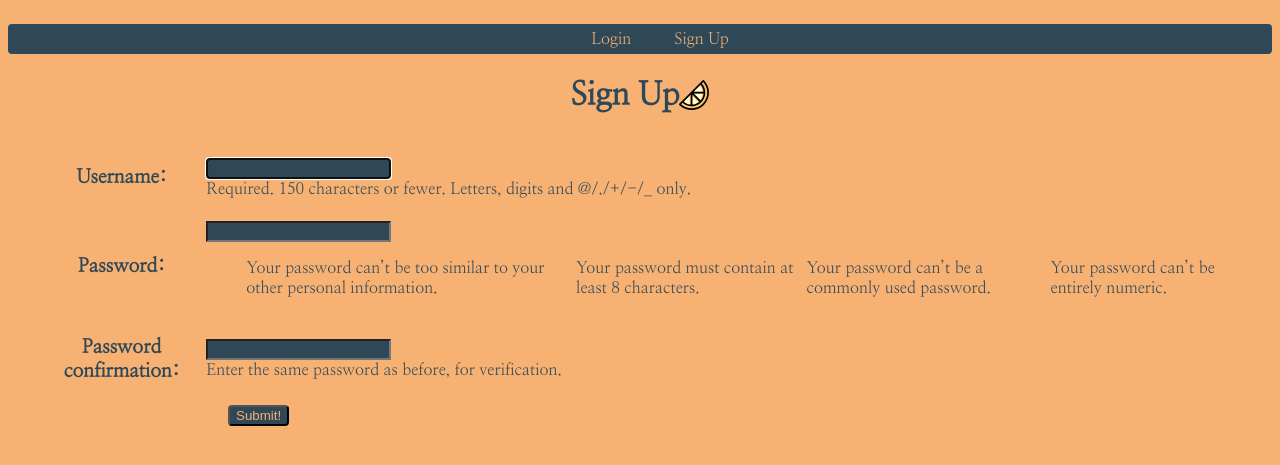
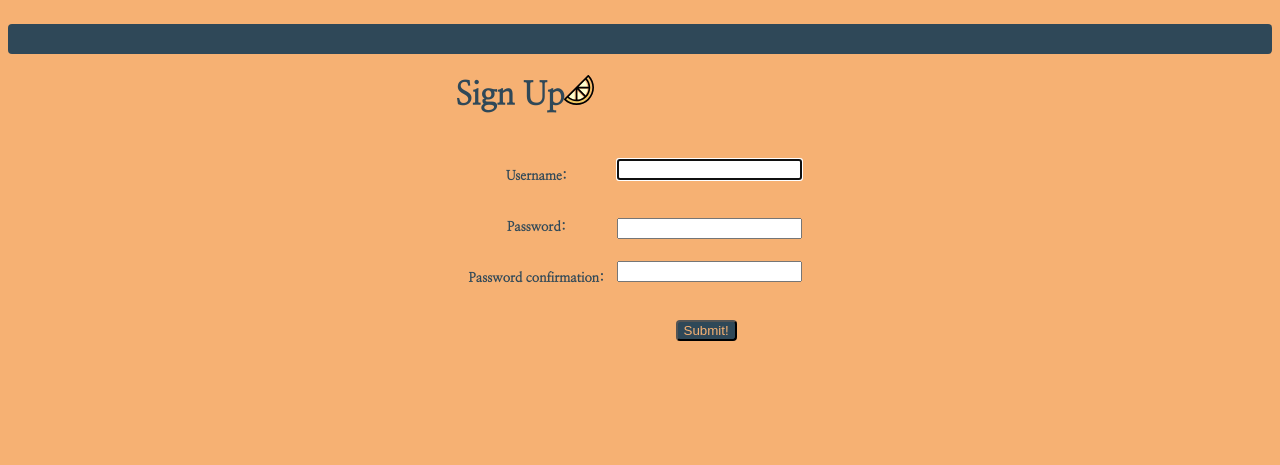
Before and after one commit to rharen11/swept-away, a Django app: page /accounts/signup/ in a window 1280 px wide. Shown: the top 465 px of the page. Run offline with Django 4.2, Linux system fonts and the light colour scheme; some web fonts are replaced.

Commit message:
signup style

```diff
--- /dev/null
+++ b/main_app/static/css/signup.css
@@ -0,0 +1,28 @@
+.signup-table {
+  font-size: small;
+}
+
+table {
+  padding: 10px;
+}
+
+td {
+  padding: 10px;
+}
+
+label {
+  margin: 0;
+  padding: 0;
+}
+
+ul {
+  text-overflow: clip;
+}
+
+li {
+  font-size: 0px;
+}
+
+span {
+  font-size: 0;
+}
--- a/main_app/templates/signup.html
+++ b/main_app/templates/signup.html
@@ -2,7 +2,7 @@
 {% load static %}
 
 {% block head %}
-<link rel="stylesheet" type="text/css" href="{% static 'css/form.css' %}"/>
+<link rel="stylesheet" type="text/css" href="{% static 'css/signup.css' %}"/>
 {% endblock %}
 
 {% block content %}
```
Also changed, not shown: main_app/static/css/form.css (+0 -23 lines).
